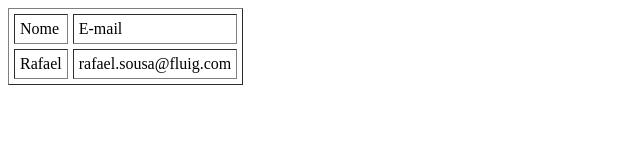
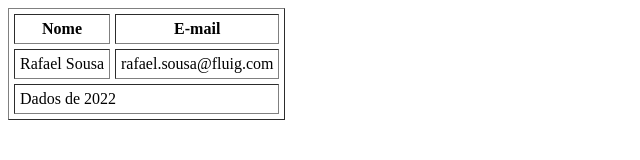
Before and after one commit to rafaelofficial/curso-fluig-dev-start, a plain HTML site: page html/aula-html-007/index.html in a window 1280 px wide. Shown: the whole page, without its empty margins (0-640 px from the left). Drawn offline with Linux system fonts and the light colour scheme.

Commit message:
tabelas (semânticas) - parte 2

```diff
--- a/html/aula-html-007/index.html
+++ b/html/aula-html-007/index.html
@@ -4,14 +4,21 @@
   </head>
   <body>
     <table border="1" cellspacing="5" cellpadding="5">
-      <tr>
-        <td>Nome</td>
-        <td>E-mail</td>
-      </tr>
-      <tr>
-        <td>Rafael</td>
-        <td>rafael.sousa@fluig.com</td>
-      </tr>
+      <thead>
+        <tr>
+          <th>Nome</th>
+          <th>E-mail</th>
+        </tr>
+      </thead>
+      <tbody>
+        <tr>
+          <td>Rafael Sousa</td>
+          <td>rafael.sousa@fluig.com</td>
+        </tr>
+      </tbody>
+      <tfooter>
+        <td colspan="2">Dados de 2022</td>
+      </tfooter>
     </table>
   </body>
 </html>
```
